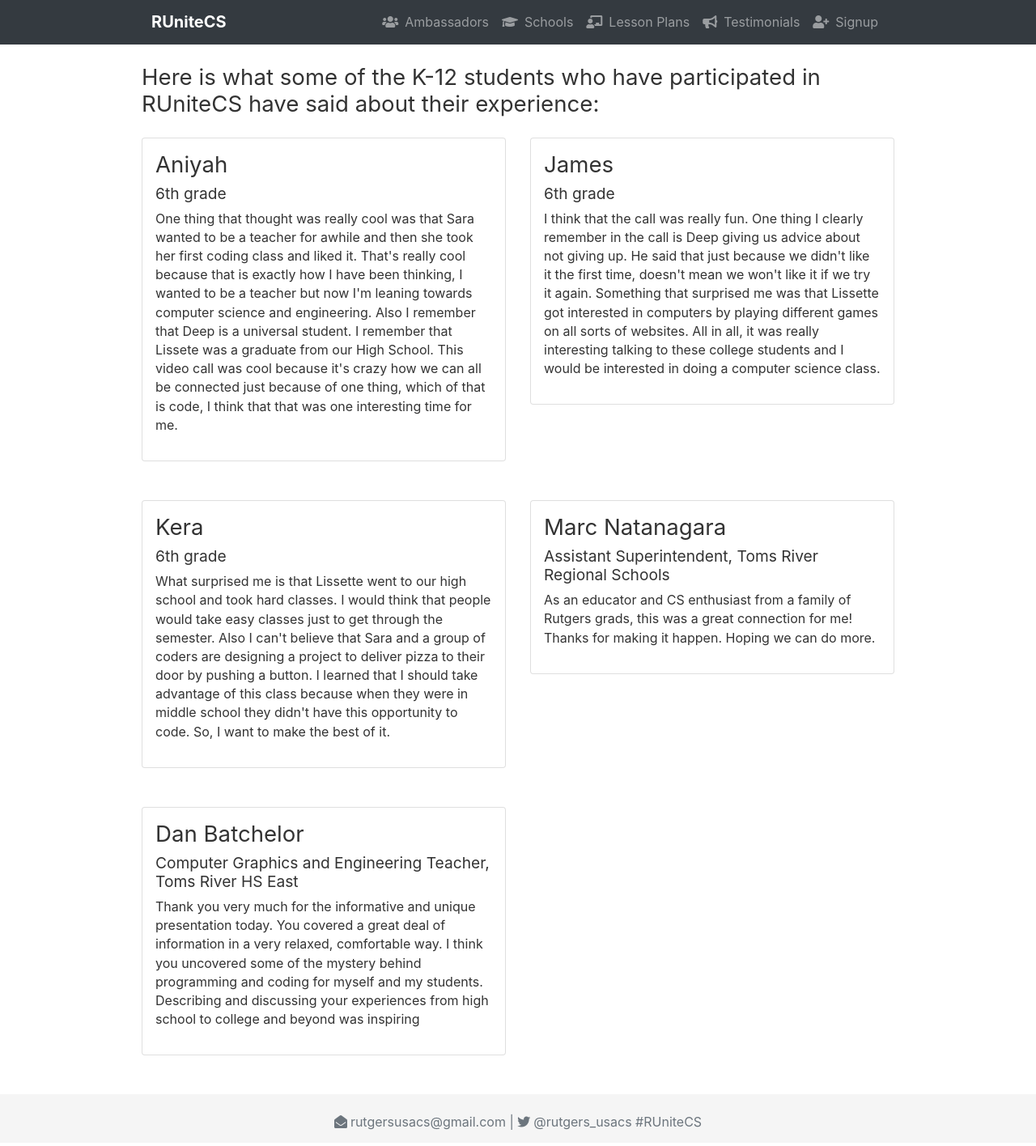
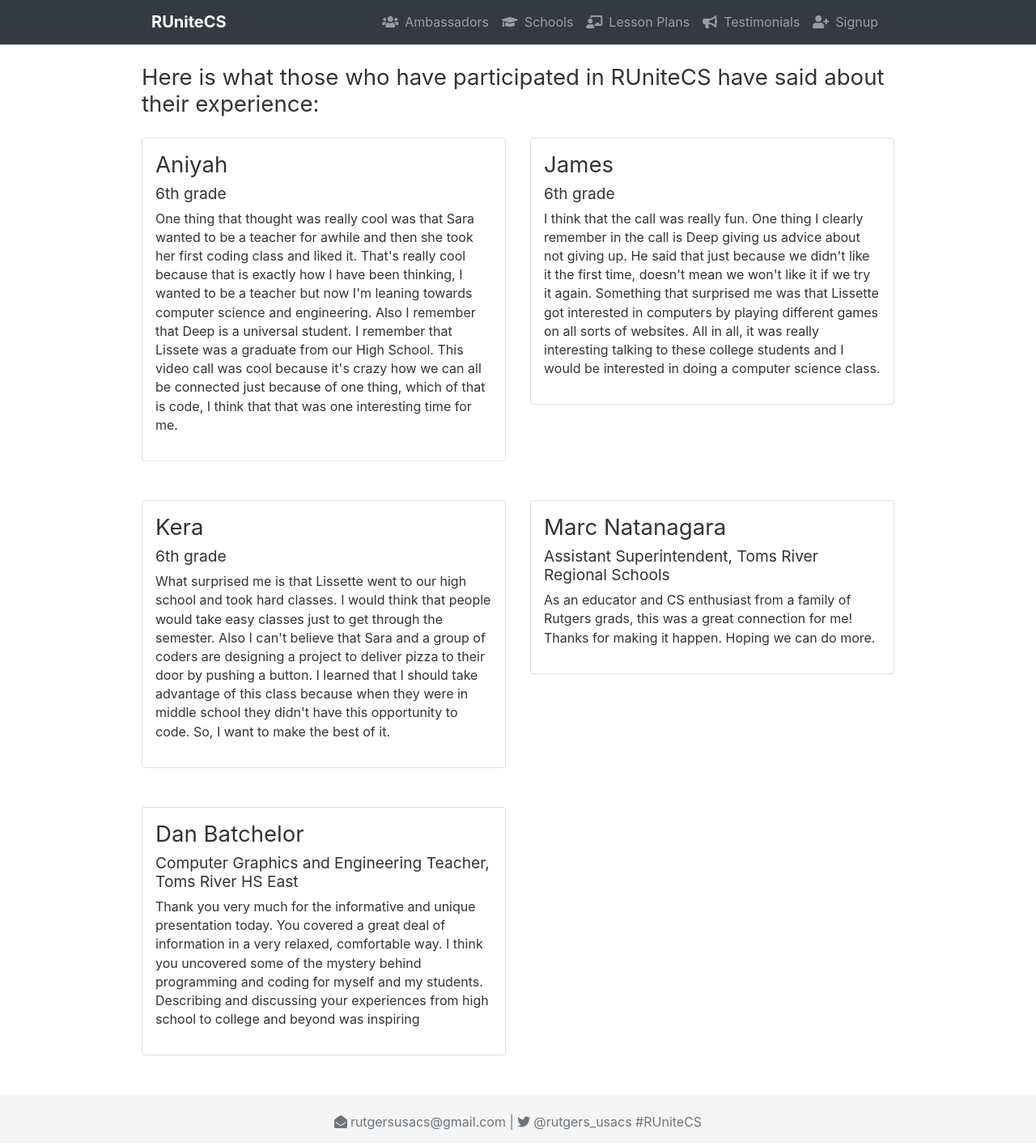
Before and after one commit to agoodkind/RUniteCS, a Jekyll site: the page built from testimonials.html, in a window 1280 px wide. Shown: the whole page at 81% size. Built offline with Jekyll 4.4.1, drawn with Linux system fonts in a browser that asks for light colours; nearby versions of some CDN libraries.

Commit message:
Update testimonials.html

```diff
--- a/testimonials.html
+++ b/testimonials.html
@@ -2,7 +2,7 @@
 layout: default
 ---
 
-<h2>Here is what some of the K-12 students who have participated in RUniteCS have said about their experience:</h2>
+<h2>Here is what those who have participated in RUniteCS have said about their experience:</h2>
 <!-- Indicators -->
 {% assign testimonials = site.data.testimonials %}
 
```
